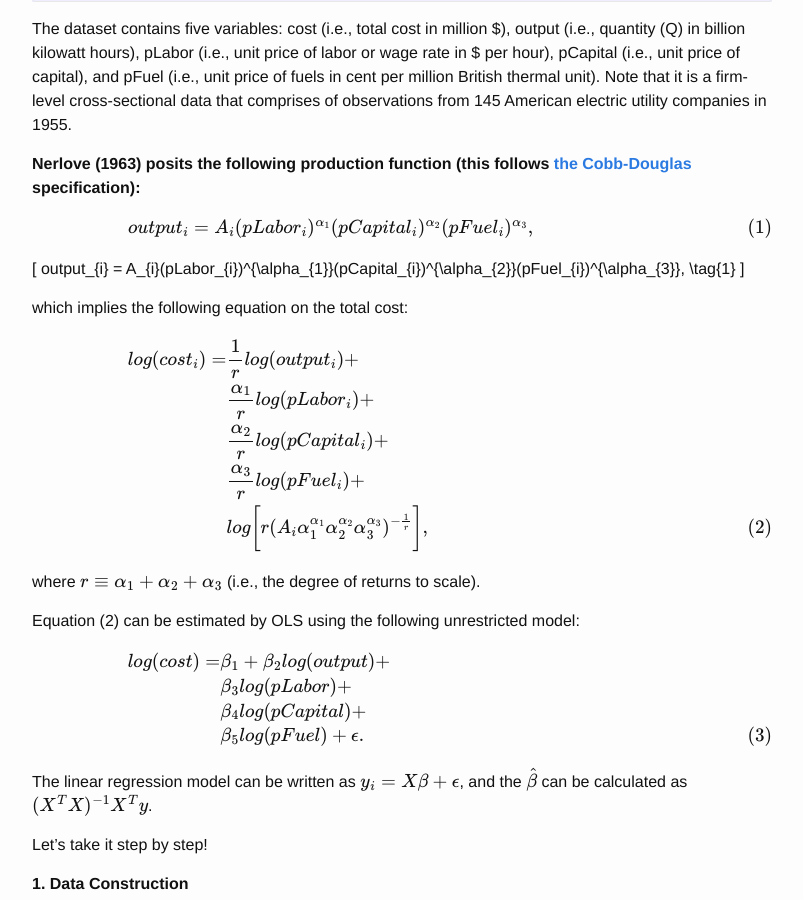
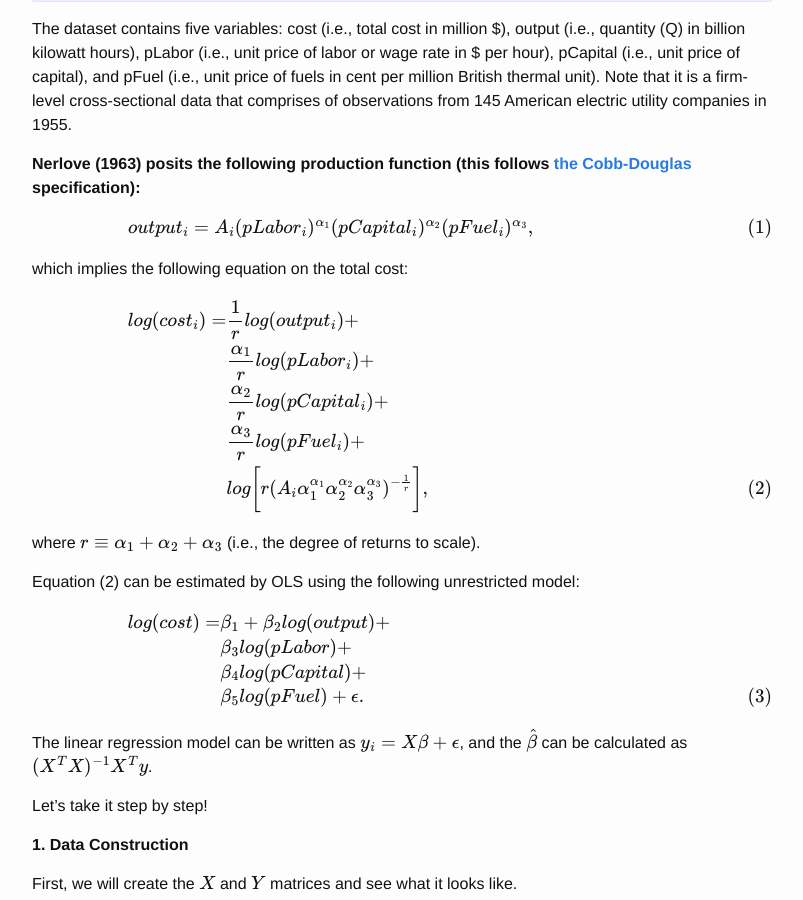
Before and after one commit to j1yoo/j1yoo.github.io, a Jekyll site: the page built from _posts/2019-02-13-hand-rolling_ols.md, in a window 1280 px wide and 900 px high, scrolled down 555 px. Shown: the whole window, without its empty margins (238-1041 px from the left). Built offline with Jekyll 4.4.1, drawn with Linux system fonts in a browser that asks for light colours; formulas are drawn with MathJax 3; comment, search, counter and statistics services are not loaded.

Commit message:
Update 2019-02-13-hand-rolling_ols.md

```diff
--- a/_posts/2019-02-13-hand-rolling_ols.md
+++ b/_posts/2019-02-13-hand-rolling_ols.md
@@ -31,10 +31,6 @@
 $$\begin{align}
 output_{i} = A_{i}(pLabor_{i})^{\alpha_{1}}(pCapital_{i})^{\alpha_{2}}(pFuel_{i})^{\alpha_{3}}, \tag{1}
 \end{align}$$
-
-\[
-output_{i} = A_{i}(pLabor_{i})^{\alpha_{1}}(pCapital_{i})^{\alpha_{2}}(pFuel_{i})^{\alpha_{3}}, \tag{1}
-\]
 
 which implies the following equation on the total cost:
 
```
